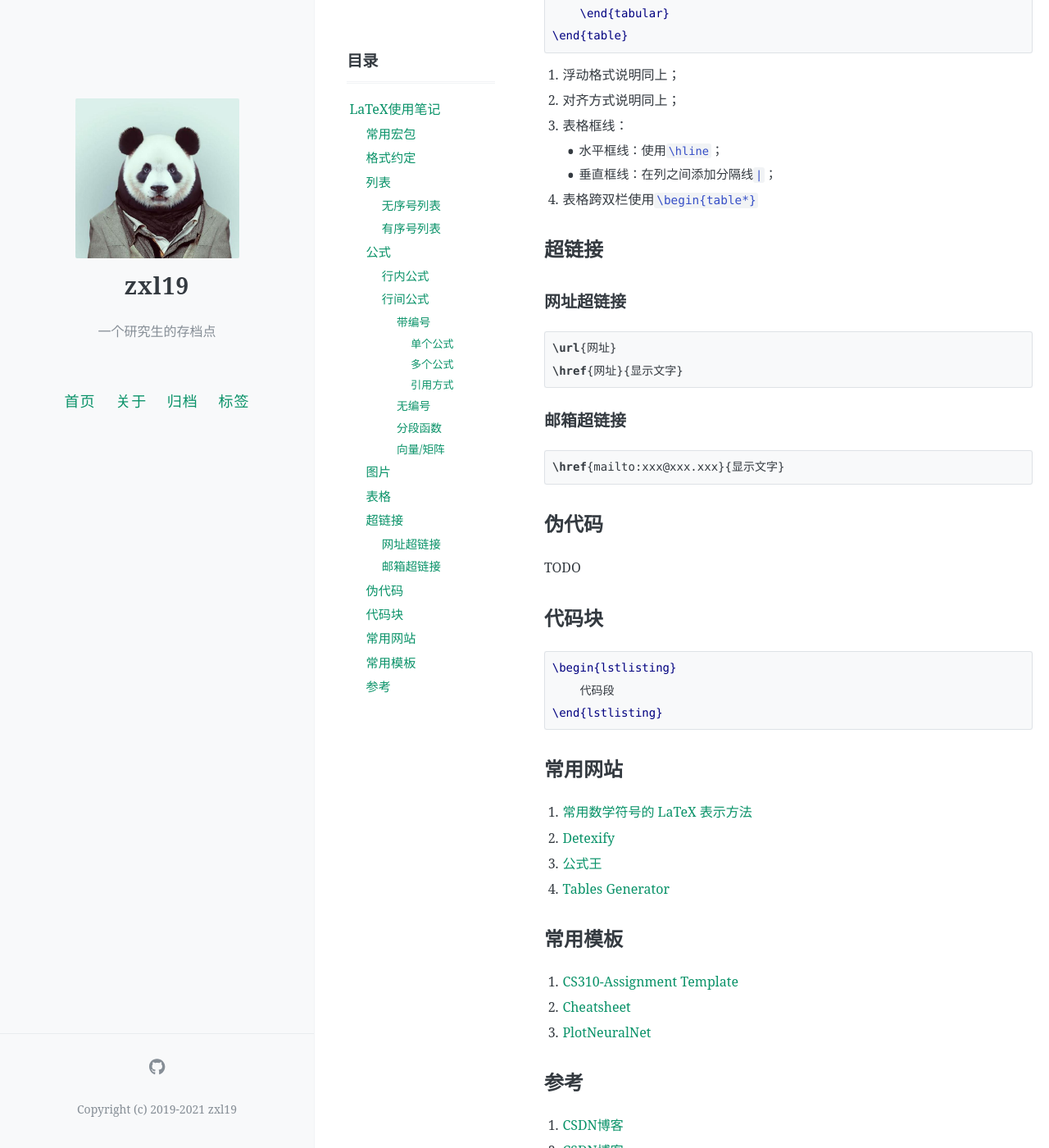
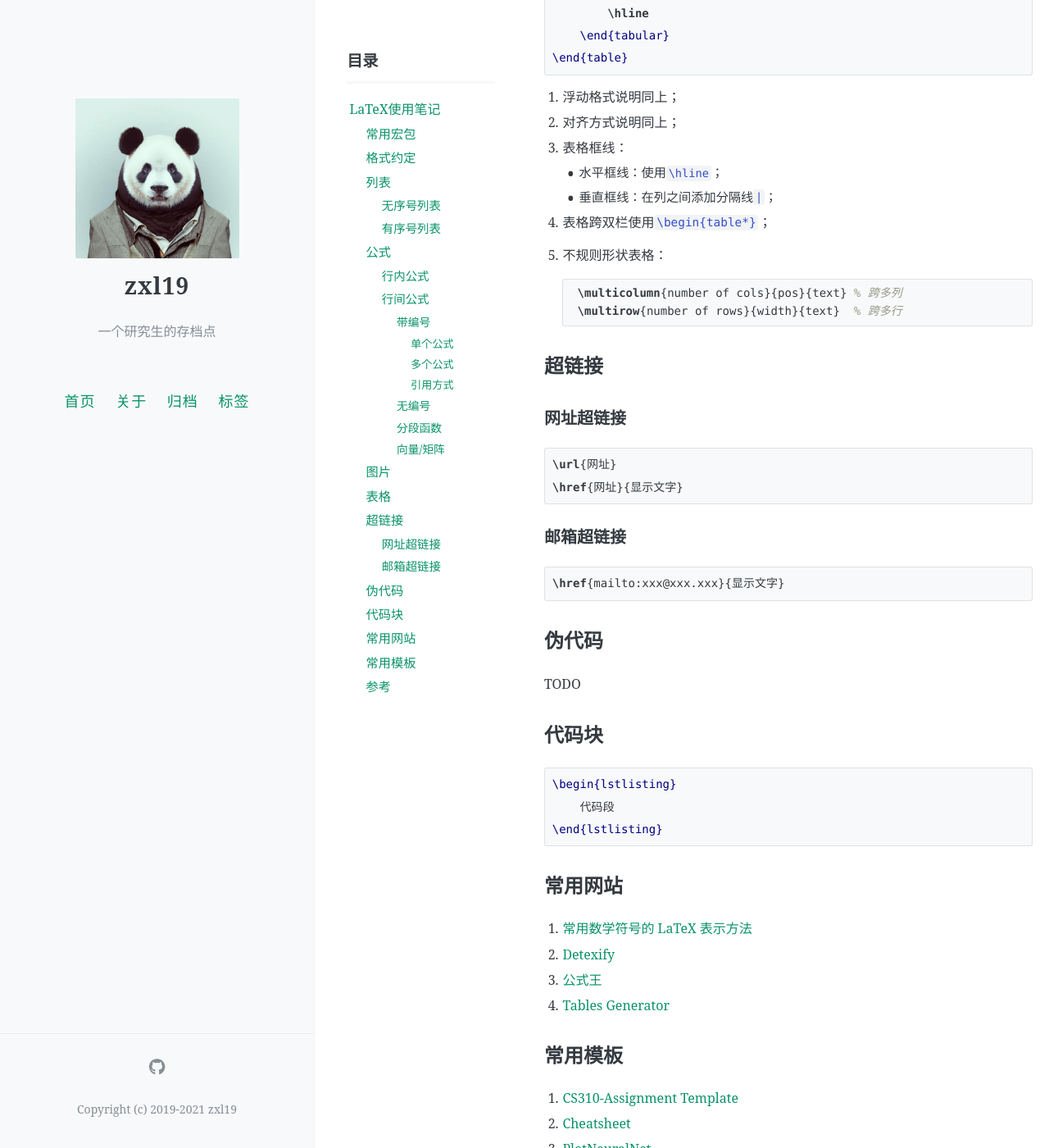
Before and after one commit to zxl19/zxl19.github.io, a Jekyll site: the page built from _posts/2021-03-29-latex-note.md, in a window 1280 px wide and 1400 px high, scrolled down 4591 px. Shown: the whole window at 82% size. Built offline with Jekyll 4.4.1, drawn with Linux system fonts in a browser that asks for light colours; formulas are drawn with MathJax 3; comment, search, counter and statistics services are not loaded; some of the changed text lies outside the part shown.

Commit message:
Update 2021-03-29-latex-note.md

````diff
--- a/_posts/2021-03-29-latex-note.md
+++ b/_posts/2021-03-29-latex-note.md
@@ -37,6 +37,7 @@ pinned: false
 \renewcommand{\algorithmicensure}{\textbf{Output:}} % Use Output in the format of Algorithm
 
 \usepackage[framed,numbered,autolinebreaks,useliterate]{mcode}  % 插入MATLAB代码块，基于listings开发
+\usepackage{multirow}       % 跨多行表格
 ```
 
 ## 格式约定
@@ -204,7 +205,13 @@ $公式内容$
 3. 表格框线：
     - 水平框线：使用`\hline`；
     - 垂直框线：在列之间添加分隔线`|`；
-4. 表格跨双栏使用`\begin{table*}`
+4. 表格跨双栏使用`\begin{table*}`；
+5. 不规则形状表格：
+
+    ```latex
+    \multicolumn{number of cols}{pos}{text} % 跨多列
+    \multirow{number of rows}{width}{text}  % 跨多行
+    ```
 
 ## 超链接
 
````
Also changed, not shown: other parts of _posts/2021-03-29-latex-note.md (+5 -4 lines).
